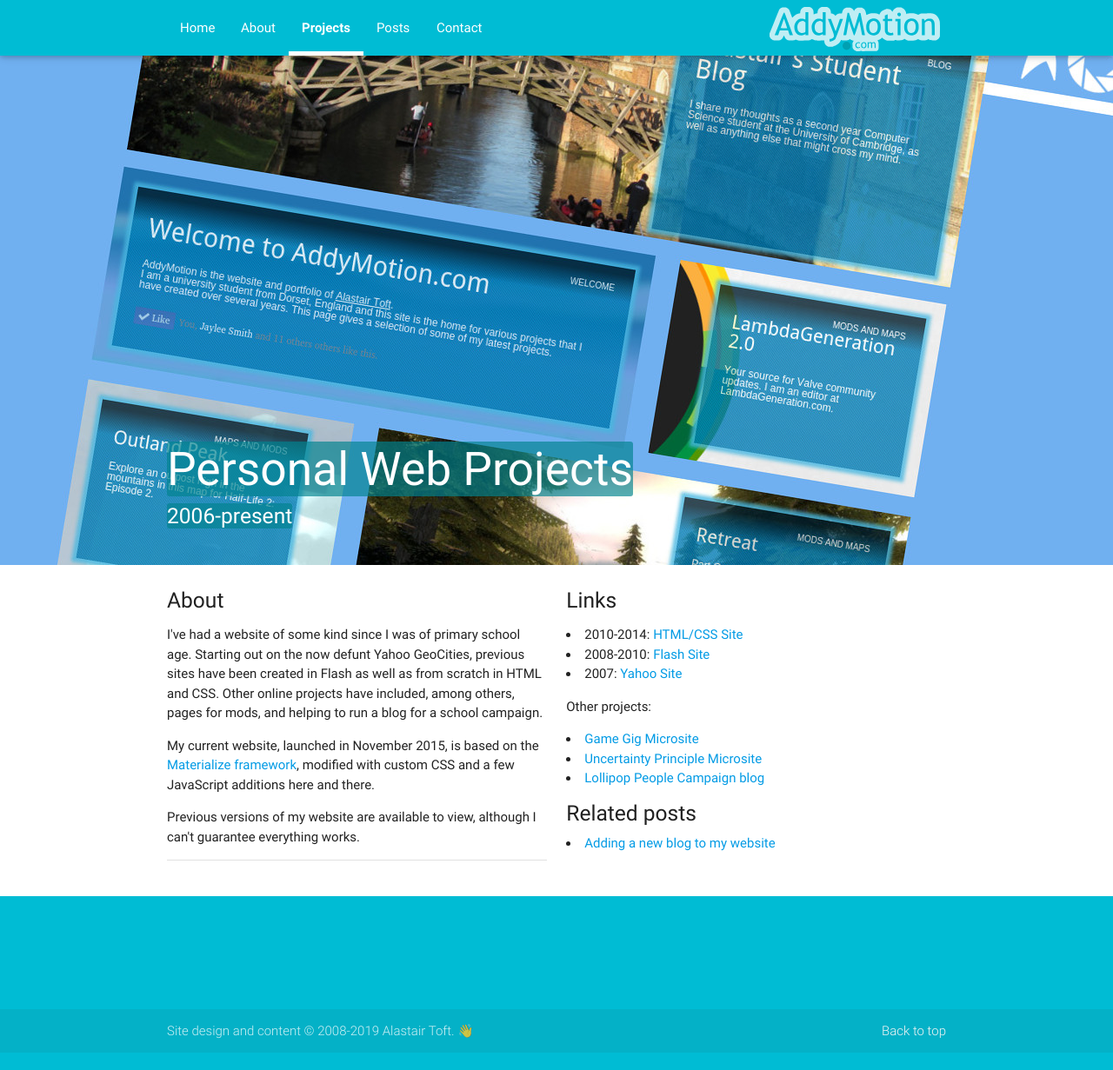
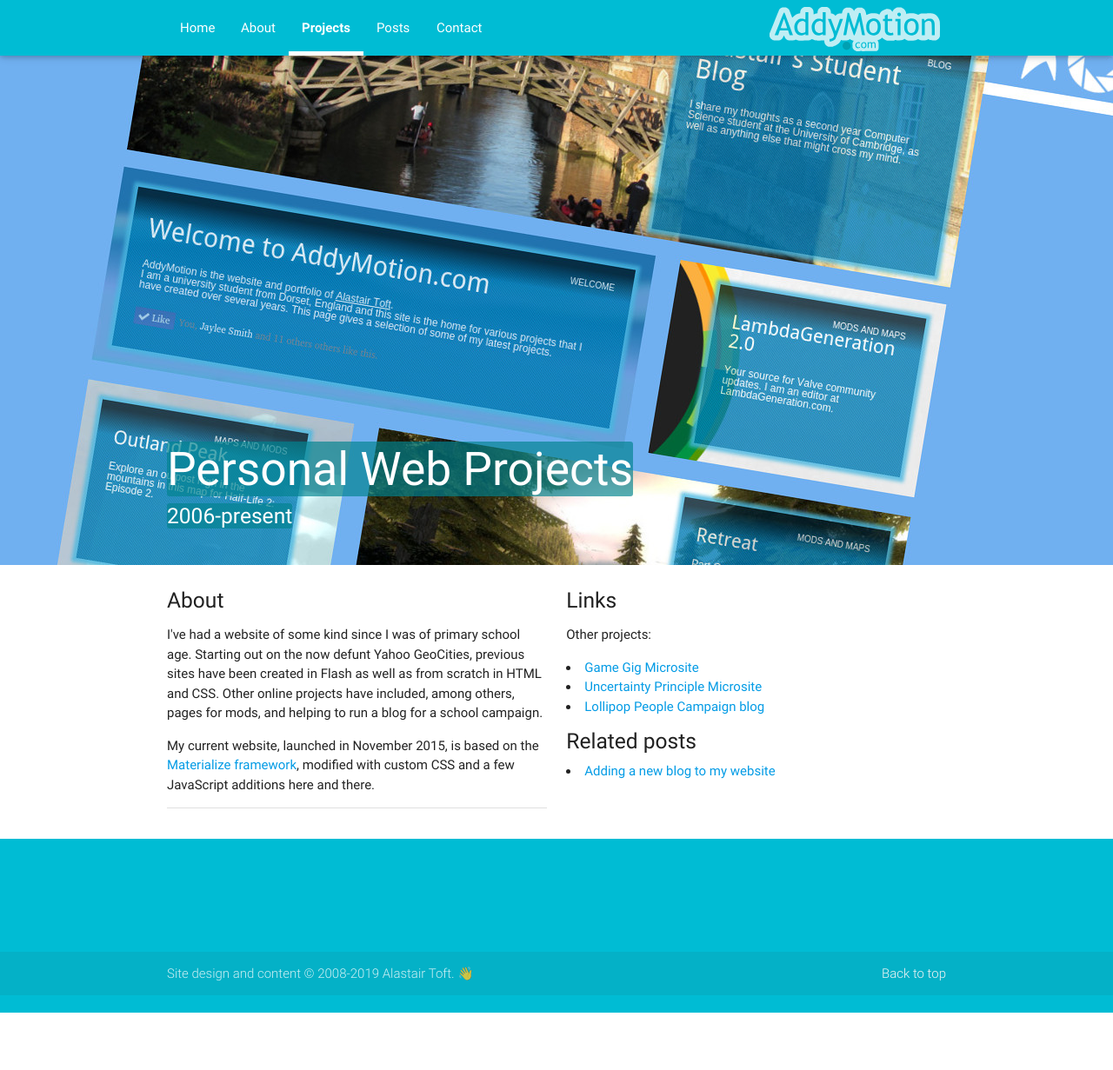
Before and after one commit to atoft/atoft.github.io, a Jekyll site: the page built from _web/personal.html, in a window 1280 px wide and 1231 px high. Shown: the whole window at 87% size. Built offline with Jekyll 4.4.1, drawn with Linux system fonts in a browser that asks for light colours; nearby versions of some CDN libraries.

Commit message:
Remove links to public archive for now.

```diff
--- a/_misc/flash.html
+++ b/_misc/flash.html
@@ -12,8 +12,4 @@
 about: >
   <p>A collection of games created with Adobe Flash and ActionScript.</p>
   <p>Games I created included a pair of WormWorld platformers and a Snake clone with online highscores.</p>
-links: >
-  <ul>
-  <li><a target="_blank" href="/archive/2014/fla.html">View on site archive</a></li>
-  </ul>
 ---
--- a/_web/personal.html
+++ b/_web/personal.html
@@ -19,14 +19,8 @@
   <p>My current website, launched in November 2015, is based on the
   <a target="_blank" href="http://materializecss.com/">Materialize framework</a>, modified with custom CSS
   and a few JavaScript additions here and there.</p>
-  <p>Previous versions of my website are available to view, although I can't guarantee everything works.</p>
 more:
 links: >
-  <ul>
-  <li>2010-2014: <a target="_blank" href="/archive/2014">HTML/CSS Site</a></li>
-  <li>2008-2010: <a target="_blank" href="/archive/2009">Flash Site</a></li>
-  <li>2007: <a target="_blank" href="/archive/2014/images/homepage.jpg">Yahoo Site</a></li>
-  </ul>
   <p>Other projects:</p>
   <ul>
     <li><a target="_blank" href="http://gamegig.hackersatcambridge.com">Game Gig Microsite</a></li>
--- a/index.html
+++ b/index.html
@@ -93,9 +93,7 @@
           <div id="blog-panel" class="card-panel">
             <div class="card-content">
               <a name="projects"><h2 class="left-align cyan-text text-darken-1" style="margin-bottom:none;">Projects</h2></a>
-              <p>These are a few of the things I've worked on recently, grouped roughly into categories. Further projects not listed here can be found on my
-                <a href="/archive/2014">old site</a>.</p>
-
+              <p>These are a few of the things I've worked on recently, grouped roughly into categories. Professional work and personal projets are listed here.</p>
               </div>
             </div>
           </div>
```
